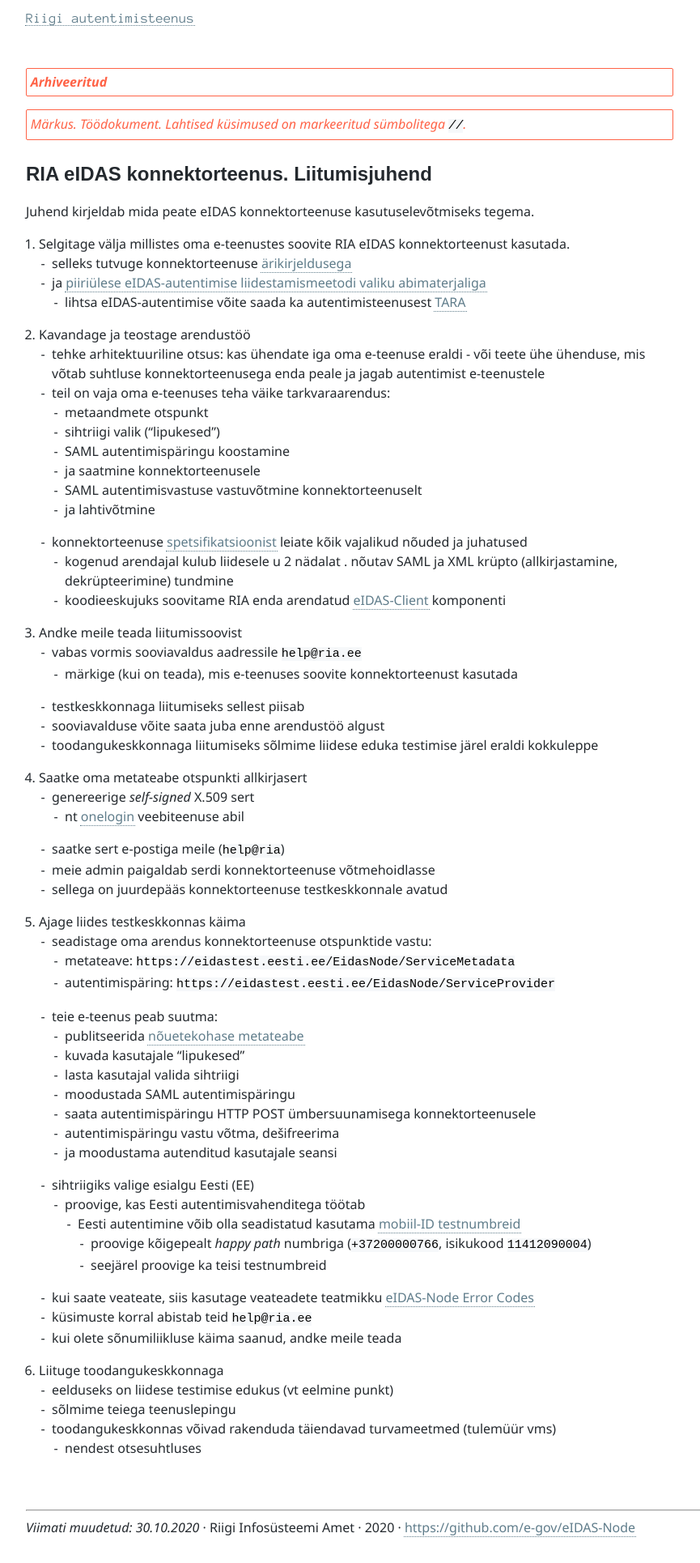
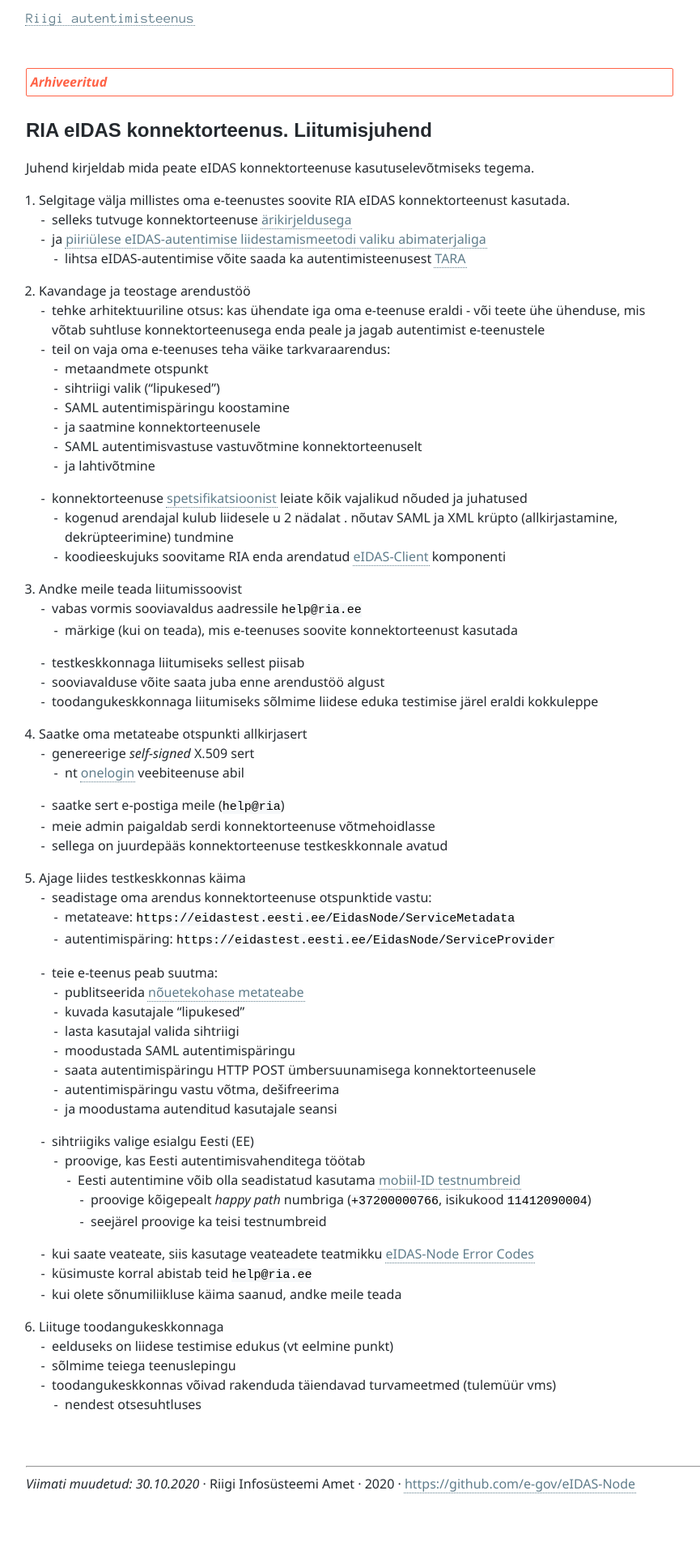
Before and after one commit to e-gov/eIDAS-Node, a Jekyll site: the page built from Liitumisjuhend.md, in a window 1280 px wide. Shown: the whole page at 81% size, without its empty margins (0-865 px from the left). Built offline with Jekyll 4.4.1, drawn with Linux system fonts in a browser that asks for light colours; after the commit the page ends 1876 px from its top, so only the background shows below that.

Commit message:
Update Liitumisjuhend.md

```diff
--- a/Liitumisjuhend.md
+++ b/Liitumisjuhend.md
@@ -5,8 +5,6 @@ permalink: Liitumisjuhend
 **Arhiveeritud**
 {:.teade}
 
-Märkus. Töödokument. Lahtised küsimused on markeeritud sümbolitega `//`.
-{:.teade}
 
 # RIA eIDAS konnektorteenus. Liitumisjuhend
 {: .no_toc}
```
